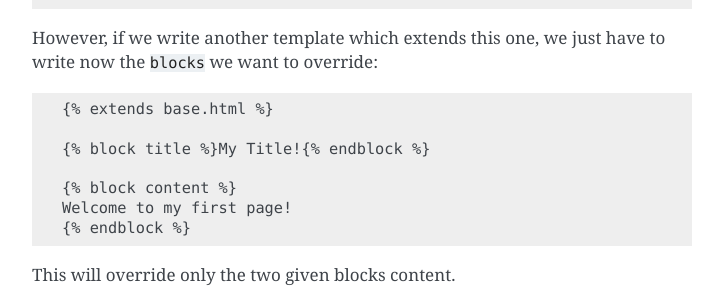
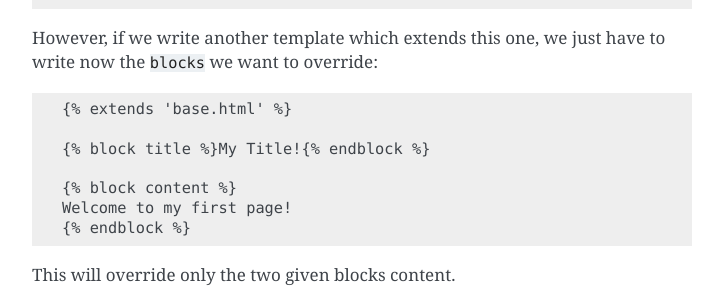
Before and after one commit to funkybob/stencil, a Sphinx documentation site: the page built from docs/writing.rst, in a window 1280 px wide and 900 px high, scrolled down 4435 px. Shown: the part 160-452 px from the top of the window, without its empty margins (388-1111 px from the left). Built offline with Sphinx 7.4.7, drawn with Linux system fonts in a browser that asks for light colours.

Commit message:
Include quotes around file being extended

```diff
--- a/docs/writing.rst
+++ b/docs/writing.rst
@@ -242,7 +242,7 @@ write now the ``blocks`` we want to override:
 
 .. code-block:: html
 
-    {% extends base.html %}
+    {% extends 'base.html' %}
 
     {% block title %}My Title!{% endblock %}
 
```
